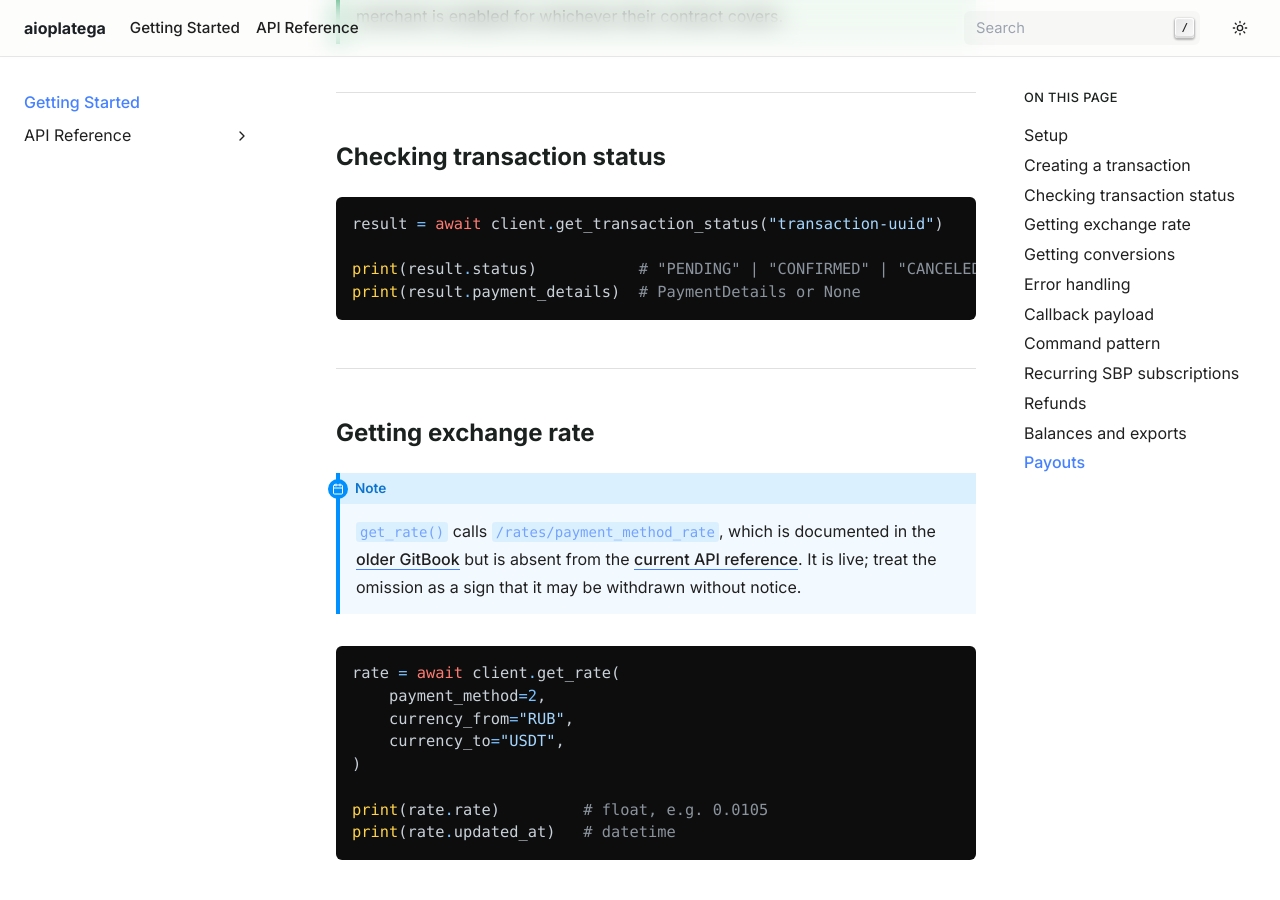
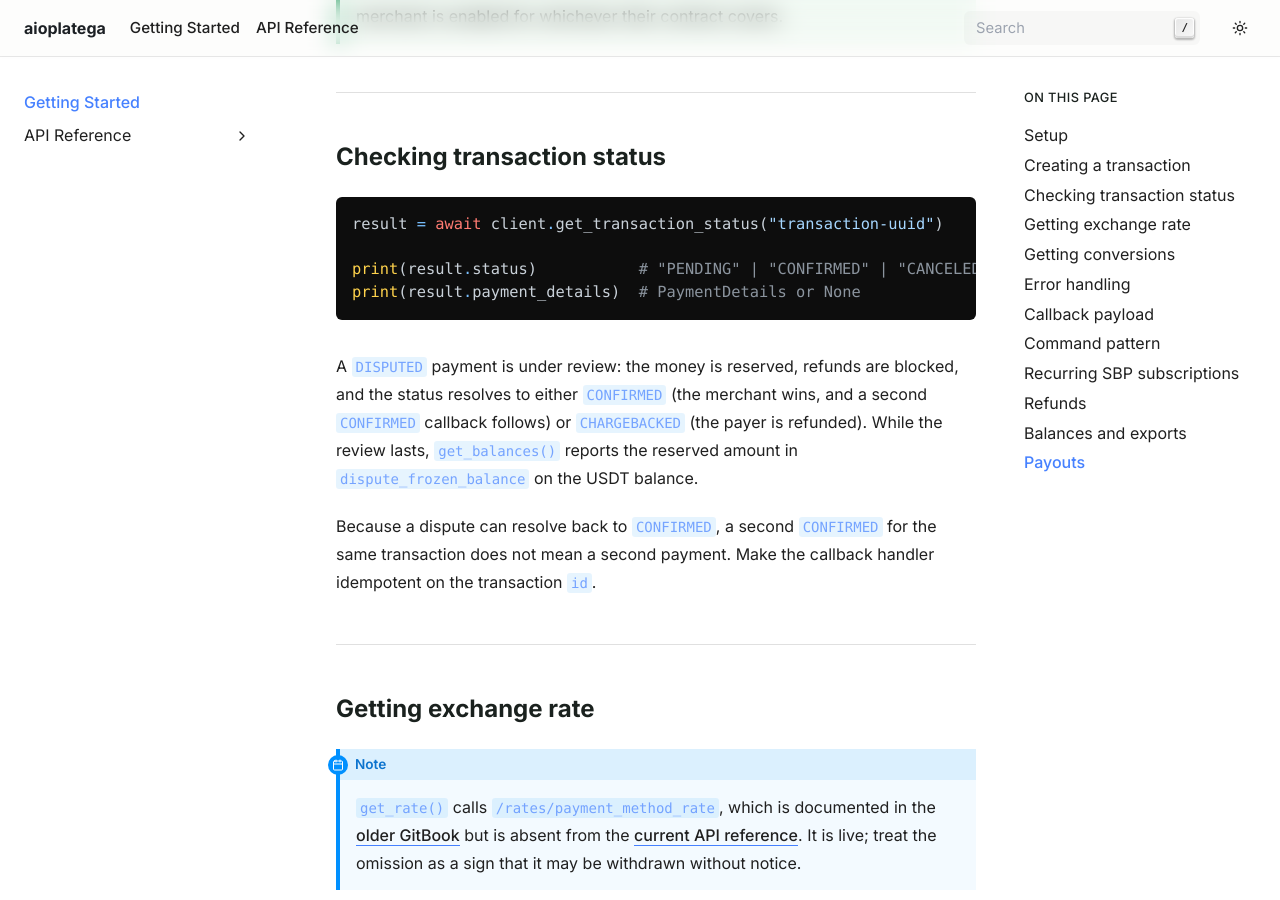
Before and after one commit to DOFER998/aioplatega, a Sphinx documentation site: the page built from docs/getting-started.md, in a window 1280 px wide and 900 px high, scrolled down 1907 px. Built offline with Sphinx 7.4.7, drawn with Linux system fonts in a browser that asks for light colours; some of the changed text lies outside the part shown.

Commit message:
feat: accept DISPUTED status and dispute-frozen balance

````diff
--- a/docs/getting-started.md
+++ b/docs/getting-started.md
@@ -78,9 +78,19 @@ merchant is enabled for whichever their contract covers.
 ```python
 result = await client.get_transaction_status("transaction-uuid")
 
-print(result.status)           # "PENDING" | "CONFIRMED" | "CANCELED" | "CHARGEBACKED"
+print(result.status)           # "PENDING" | "CONFIRMED" | "CANCELED" | "CHARGEBACKED" | "DISPUTED"
 print(result.payment_details)  # PaymentDetails or None
 ```
+
+A `DISPUTED` payment is under review: the money is reserved, refunds are
+blocked, and the status resolves to either `CONFIRMED` (the merchant wins, and
+a second `CONFIRMED` callback follows) or `CHARGEBACKED` (the payer is
+refunded). While the review lasts, `get_balances()` reports the reserved amount
+in `dispute_frozen_balance` on the USDT balance.
+
+Because a dispute can resolve back to `CONFIRMED`, a second `CONFIRMED` for the
+same transaction does not mean a second payment. Make the callback handler
+idempotent on the transaction `id`.
 
 ---
 
@@ -240,7 +250,7 @@ from aioplatega import CallbackPayload
 payload = CallbackPayload.model_validate(request_json)
 
 print(payload.id)              # transaction UUID
-print(payload.status)          # "CONFIRMED" | "CANCELED" | "CHARGEBACKED"
+print(payload.status)          # "CONFIRMED" | "CANCELED" | "CHARGEBACKED" | "DISPUTED"
 print(payload.amount)          # float
 print(payload.payment_method)  # int
 ```
@@ -261,10 +271,10 @@ Rules for the URL itself:
 :::
 
 :::{note}
-The published schema lists only `CONFIRMED` and `CANCELED` for the callback
-status, while the same page's prose adds `CHARGEBACKED` for refunds.
-`CallbackPayload.status` is therefore a plain string, so any of the three —
-or a future fourth — parses.
+The callback schema names five statuses: `CONFIRMED`, `CANCELED`,
+`CHARGEBACKED`, `PARTIALLY_REFUNDED` and `DISPUTED`. `CallbackPayload.status`
+is a plain string rather than a `PaymentStatus`, so a value from a newer schema
+still parses instead of failing the whole callback.
 :::
 
 Subscriptions send two further callbacks, with PascalCase field names:
@@ -362,7 +372,8 @@ else:
 
 ```python
 for balance in await client.get_balances():
-    print(balance.currency, balance.amount, balance.frozen_balance)
+    print(balance.currency, balance.amount, balance.frozen_balance,
+          balance.dispute_frozen_balance)
 
 link = await client.export_transactions_csv(
     statuses=["CONFIRMED"],
````
Also changed, not shown: README.md (+2 -0 lines), 6 other files.
